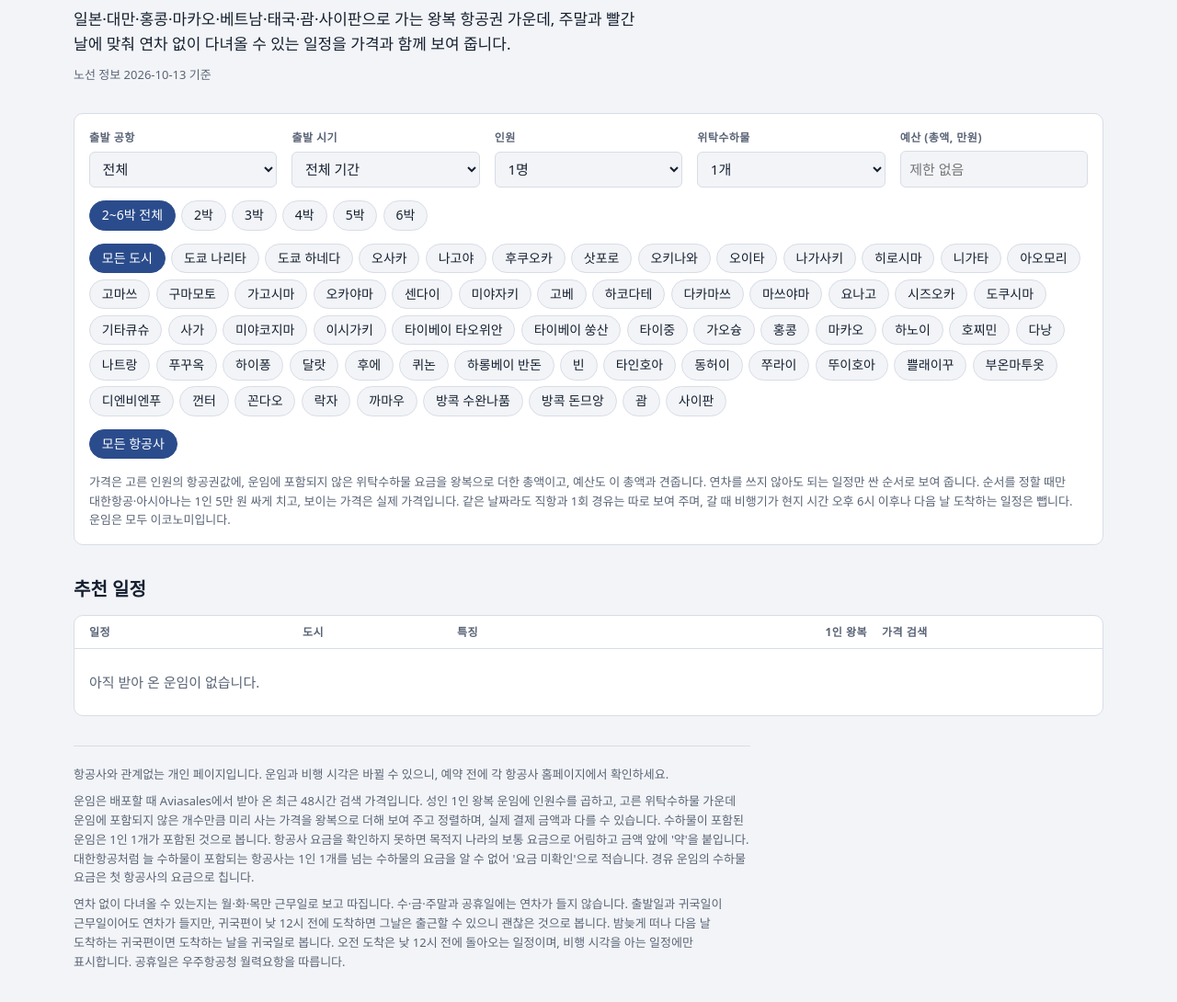
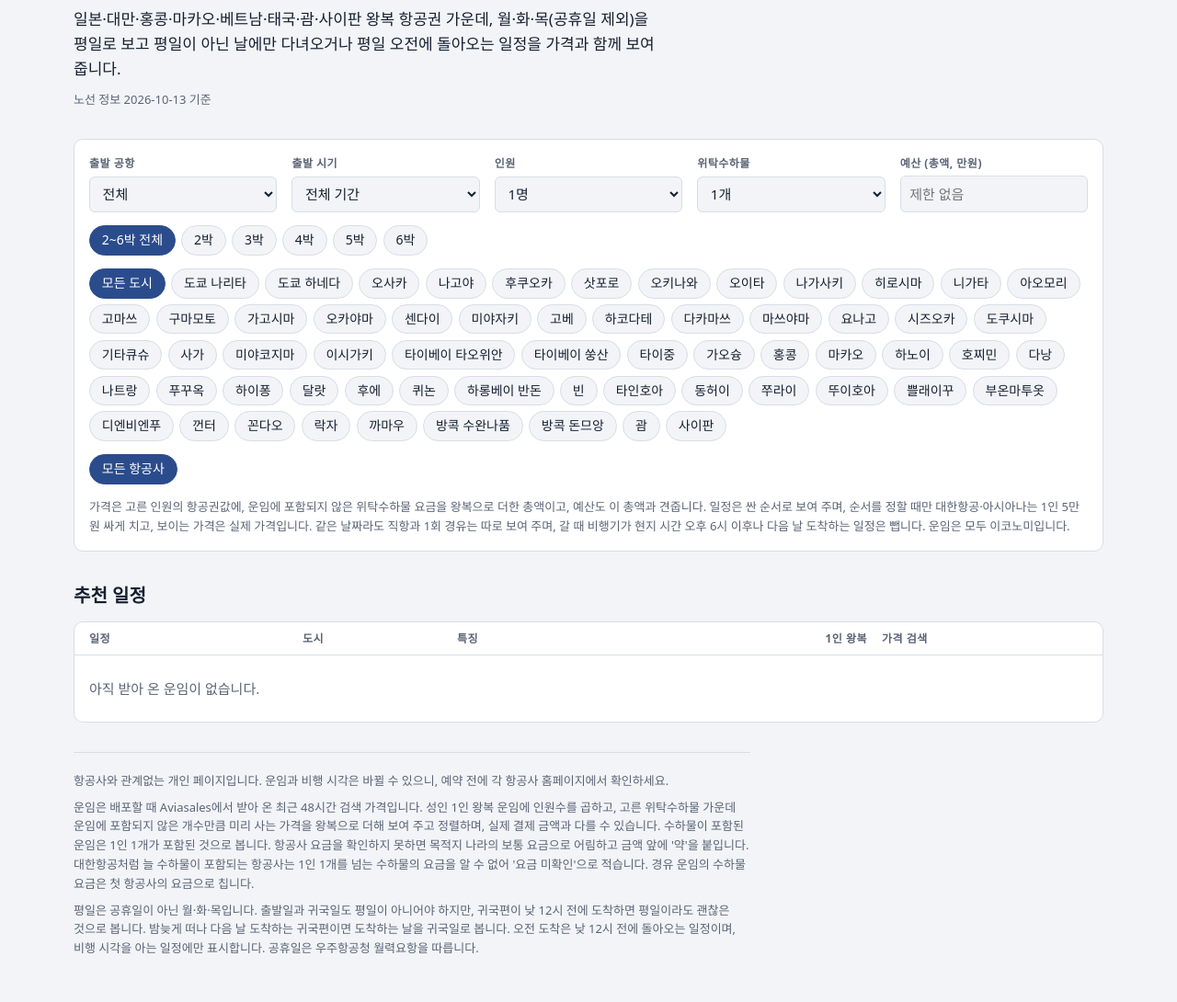
Before and after one commit to Bojun-Seo/webpages, a website with bundled scripts: page japan-flights/site/index.html in a window 1280 px wide. Shown: the part 120-1210 px from the top of the page at 92% size. Built offline with nearby package versions, Linux system fonts and the light colour scheme; no server answers; a web font is replaced by a local one.

Commit message:
japan-flights: Describe the trips by the weekdays they leave free
The introduction spoke of weekends, red days and taking no leave. It
now says what the page offers in its own terms, shorter: taking Monday,
Tuesday and Thursday that are not holidays as weekdays, the trips that
keep off them or come back on one in the morning. The site's index and
the page's description say the same, and the fine print and footer
speak of weekdays rather than leave and workdays.

Assisted-by: Claude Code Opus 5.5

```diff
--- a/japan-flights/site/index.html
+++ b/japan-flights/site/index.html
@@ -4,7 +4,7 @@
 <meta charset="utf-8">
 <meta name="viewport" content="width=device-width, initial-scale=1, viewport-fit=cover">
 <title>가까운 해외 항공권</title>
-<meta name="description" content="인천·김포·청주에서 일본·대만·홍콩·마카오·베트남·태국·괌·사이판으로 가는 직항과 1회 경유 왕복 항공권 가운데 연차 없이 다녀올 수 있는 일정을 가격과 함께 보여 주는 개인 페이지">
+<meta name="description" content="인천·김포·청주에서 일본·대만·홍콩·마카오·베트남·태국·괌·사이판으로 가는 직항과 1회 경유 왕복 항공권 가운데, 평일(월·화·목)이 아닌 날에만 다녀오거나 평일 오전에 돌아오는 일정을 가격과 함께 보여 주는 개인 페이지">
 <link rel="preconnect" href="https://fonts.googleapis.com">
 <link rel="preconnect" href="https://fonts.gstatic.com" crossorigin>
 <link rel="stylesheet" href="https://fonts.googleapis.com/css2?family=Do+Hyeon&family=IBM+Plex+Mono:wght@400;500&family=IBM+Plex+Sans+KR:wght@400;500;600&display=swap">
@@ -16,7 +16,7 @@
   <header class="masthead">
     <p class="eyebrow">인천·김포·청주 출발 · 직항과 1회 경유 왕복</p>
     <h1>가까운 해외 항공권</h1>
-    <p class="lede">일본·대만·홍콩·마카오·베트남·태국·괌·사이판으로 가는 왕복 항공권 가운데, 주말과 빨간 날에 맞춰 연차 없이 다녀올 수 있는 일정을 가격과 함께 보여 줍니다.</p>
+    <p class="lede">일본·대만·홍콩·마카오·베트남·태국·괌·사이판 왕복 항공권 가운데, 월·화·목(공휴일 제외)을 평일로 보고 평일이 아닌 날에만 다녀오거나 평일 오전에 돌아오는 일정을 가격과 함께 보여 줍니다.</p>
     <p class="status" id="status">불러오는 중…</p>
   </header>
 
@@ -51,7 +51,7 @@
     <div class="chips" id="nights" role="group" aria-label="여행 기간"></div>
     <div class="chips" id="cities" role="group" aria-label="도시"></div>
     <div class="chips" id="airlines" role="group" aria-label="항공사"></div>
-    <p class="fine">가격은 고른 인원의 항공권값에, 운임에 포함되지 않은 위탁수하물 요금을 왕복으로 더한 총액이고, 예산도 이 총액과 견줍니다. 연차를 쓰지 않아도 되는 일정만 싼 순서로 보여 줍니다. 순서를 정할 때만 대한항공·아시아나는 1인 5만 원 싸게 치고, 보이는 가격은 실제 가격입니다. 같은 날짜라도 직항과 1회 경유는 따로 보여 주며, 갈 때 비행기가 현지 시간 오후 6시 이후나 다음 날 도착하는 일정은 뺍니다. 운임은 모두 이코노미입니다.</p>
+    <p class="fine">가격은 고른 인원의 항공권값에, 운임에 포함되지 않은 위탁수하물 요금을 왕복으로 더한 총액이고, 예산도 이 총액과 견줍니다. 일정은 싼 순서로 보여 주며, 순서를 정할 때만 대한항공·아시아나는 1인 5만 원 싸게 치고, 보이는 가격은 실제 가격입니다. 같은 날짜라도 직항과 1회 경유는 따로 보여 주며, 갈 때 비행기가 현지 시간 오후 6시 이후나 다음 날 도착하는 일정은 뺍니다. 운임은 모두 이코노미입니다.</p>
   </form>
 
   <section class="trips" aria-labelledby="trips-title">
@@ -71,7 +71,7 @@
   <footer class="foot">
     <p>항공사와 관계없는 개인 페이지입니다. 운임과 비행 시각은 바뀔 수 있으니, 예약 전에 각 항공사 홈페이지에서 확인하세요.</p>
     <p>운임은 배포할 때 Aviasales에서 받아 온 최근 48시간 검색 가격입니다. 성인 1인 왕복 운임에 인원수를 곱하고, 고른 위탁수하물 가운데 운임에 포함되지 않은 개수만큼 미리 사는 가격을 왕복으로 더해 보여 주고 정렬하며, 실제 결제 금액과 다를 수 있습니다. 수하물이 포함된 운임은 1인 1개가 포함된 것으로 봅니다. 항공사 요금을 확인하지 못하면 목적지 나라의 보통 요금으로 어림하고 금액 앞에 '약'을 붙입니다. 대한항공처럼 늘 수하물이 포함되는 항공사는 1인 1개를 넘는 수하물의 요금을 알 수 없어 '요금 미확인'으로 적습니다. 경유 운임의 수하물 요금은 첫 항공사의 요금으로 칩니다.</p>
-    <p>연차 없이 다녀올 수 있는지는 월·화·목만 근무일로 보고 따집니다. 수·금·주말과 공휴일에는 연차가 들지 않습니다. 출발일과 귀국일이 근무일이어도 연차가 들지만, 귀국편이 낮 12시 전에 도착하면 그날은 출근할 수 있으니 괜찮은 것으로 봅니다. 밤늦게 떠나 다음 날 도착하는 귀국편이면 도착하는 날을 귀국일로 봅니다. 오전 도착은 낮 12시 전에 돌아오는 일정이며, 비행 시각을 아는 일정에만 표시합니다. 공휴일은 우주항공청 월력요항을 따릅니다.</p>
+    <p>평일은 공휴일이 아닌 월·화·목입니다. 출발일과 귀국일도 평일이 아니어야 하지만, 귀국편이 낮 12시 전에 도착하면 평일이라도 괜찮은 것으로 봅니다. 밤늦게 떠나 다음 날 도착하는 귀국편이면 도착하는 날을 귀국일로 봅니다. 오전 도착은 낮 12시 전에 돌아오는 일정이며, 비행 시각을 아는 일정에만 표시합니다. 공휴일은 우주항공청 월력요항을 따릅니다.</p>
   </footer>
 </div>
 <noscript><p class="wrap">이 페이지는 자바스크립트가 있어야 일정을 계산합니다.</p></noscript>
```
Also changed, not shown: index.html (+2 -1 lines).
